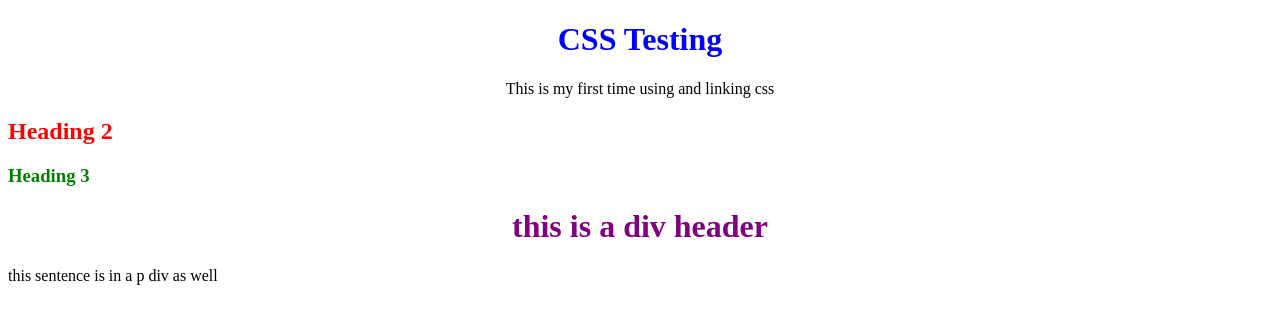
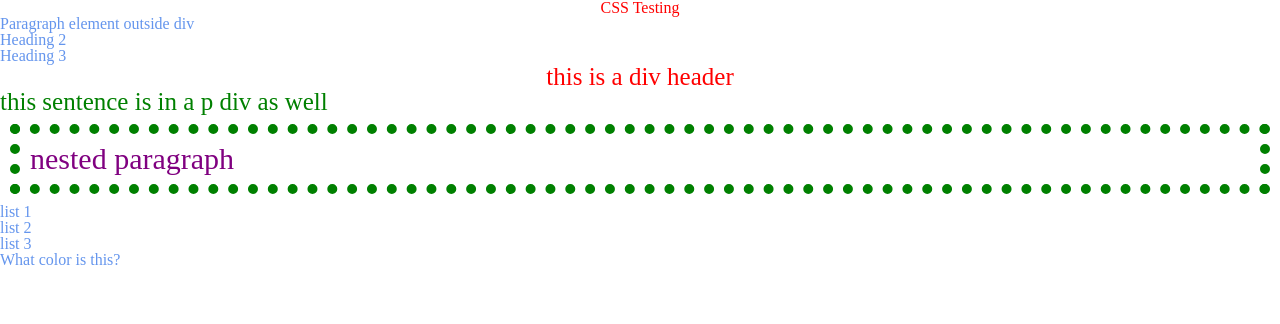
Before and after one commit to TheeDorf/cssPractice, a plain HTML site: page index.html in a window 1280 px wide. Drawn offline with Linux system fonts and the light colour scheme.

Commit message:
css additions

```diff
--- /dev/null
+++ b/index.css
@@ -0,0 +1,29 @@
+body {color: cornflowerblue;
+
+}
+
+
+h1{color:red;
+    text-align: center;}
+
+*.whatever{color: green;
+    font-size: 25px;
+}
+
+#nestPara{color:purple;
+    font-size:30px;
+padding: 10px;
+border: dotted 10px green;
+margin: 10px;
+}
+
+.list{
+padding: 5em;
+border: 2em dashed purple;
+margin: 5em;
+}
+
+.item ::marker{
+    color:  cornflowerblue;
+
+}
--- a/index.html
+++ b/index.html
@@ -4,22 +4,30 @@
     <meta charset="UTF-8">
     <meta http-equiv="X-UA-Compatible" content="IE=edge">
     <meta name="viewport" content="width=device-width, initial-scale=1.0">
-    <link rel="stylesheet" href="./style.css">
+    <link rel="stylesheet" href="./reset.css">
+    <link rel="stylesheet" href="./index.css">
     <title>CSS Practice</title>
 </head>
 <body>
     <h1>CSS Testing</h1>
-    <p>This is my first time using and linking css</p>
+    <p>Paragraph element outside div</p>
 
     <h2>Heading 2</h2>
 
 
     <h3>Heading 3</h3>
 
-    <div>
+    <div class="whatever">
         <h1>this is a div header
         </h1>
         <p>this sentence is in a p div as well</p>
+            <span><p id="nestPara">nested paragraph</p></span>
     </div>
+        <ul class="list1">
+            <li class="item">list 1</li>
+            <li class="item">list 2</li>
+            <li class="item">list 3</li>
+        </ul>
+    <h2>What color is this?</h2>
 </body>
 </html>
--- /dev/null
+++ b/reset.css
@@ -0,0 +1,48 @@
+/* http://meyerweb.com/eric/tools/css/reset/
+   v2.0 | 20110126
+   License: none (public domain)
+*/
+
+html, body, div, span, applet, object, iframe,
+h1, h2, h3, h4, h5, h6, p, blockquote, pre,
+a, abbr, acronym, address, big, cite, code,
+del, dfn, em, img, ins, kbd, q, s, samp,
+small, strike, strong, sub, sup, tt, var,
+b, u, i, center,
+dl, dt, dd, ol, ul, li,
+fieldset, form, label, legend,
+table, caption, tbody, tfoot, thead, tr, th, td,
+article, aside, canvas, details, embed,
+figure, figcaption, footer, header, hgroup,
+menu, nav, output, ruby, section, summary,
+time, mark, audio, video {
+    margin: 0;
+    padding: 0;
+    border: 0;
+    font-size: 100%;
+    font: inherit;
+    vertical-align: baseline;
+}
+/* HTML5 display-role reset for older browsers */
+article, aside, details, figcaption, figure,
+footer, header, hgroup, menu, nav, section {
+    display: block;
+}
+body {
+    line-height: 1;
+}
+ol, ul {
+    list-style: none;
+}
+blockquote, q {
+    quotes: none;
+}
+blockquote:before, blockquote:after,
+q:before, q:after {
+    content: '';
+    content: none;
+}
+table {
+    border-collapse: collapse;
+    border-spacing: 0;
+}
--- a/style.css
+++ /dev/null
@@ -1,11 +0,0 @@
-h1{color: blue; text-align: center;}
-
-h2{color:red}
-
-h3{color:green}
-
-p{color:black; text-align:center;}
-
-
-div p{text-align:left;}
-div h1{color:purple ;}
```
